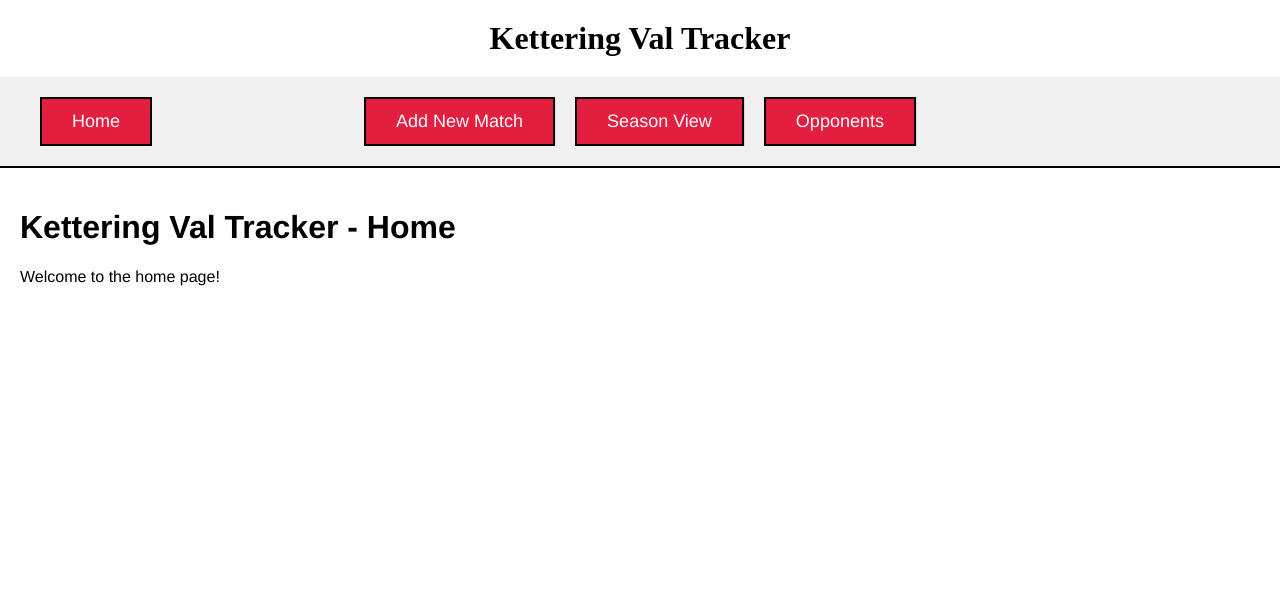
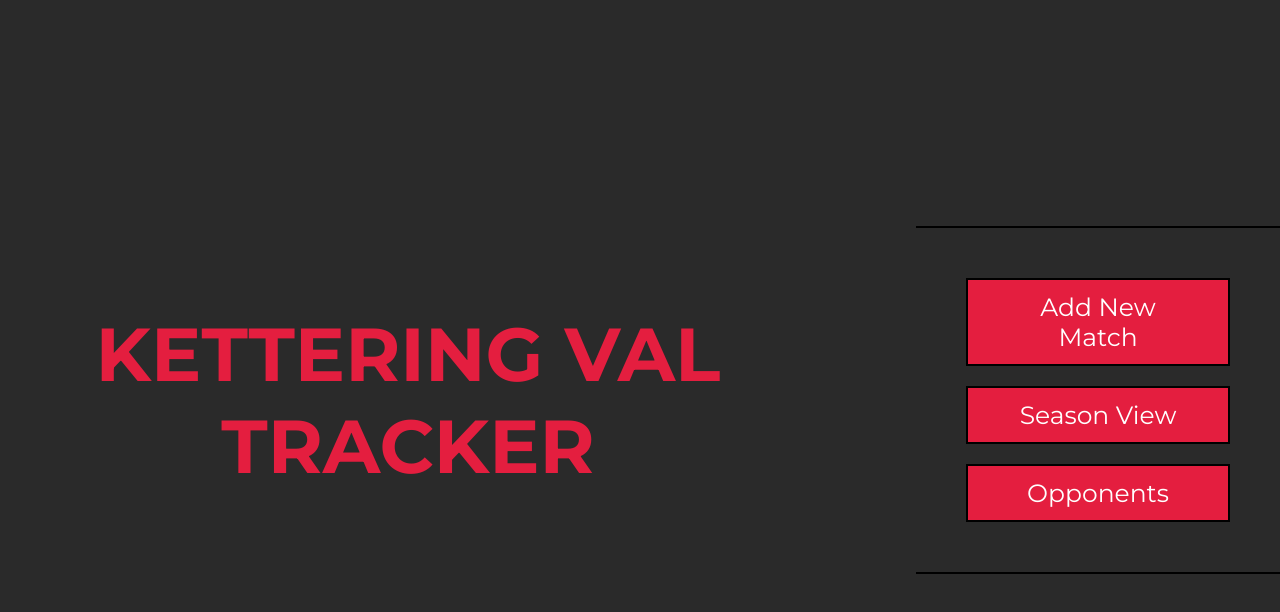
Before and after one commit to Mat3r-the-Greater/ValStats, a Vue app in the folder ValStatsVue/ValStatsVue/: page / in a window 1280 px wide. Shown: the top 612 px of the page. Built offline with nearby package versions, Linux system fonts and the light colour scheme.

Commit message:
Created Home Page

```diff
--- a/ValStatsVue/ValStatsVue/index.html
+++ b/ValStatsVue/ValStatsVue/index.html
@@ -1,11 +1,16 @@
 <!DOCTYPE html>
 <html lang="">
-  <head>
+<head>
     <meta charset="UTF-8">
-    <link rel="icon" href="/favicon.ico">
+    <link rel="icon" href="/KetteringLogo.ico">
     <meta name="viewport" content="width=device-width, initial-scale=1.0">
-    <title>Vite App</title>
-  </head>
+    <title>Kettering Val Tracker</title>
+
+    <link rel="preconnect" href="https://fonts.googleapis.com">
+    <link rel="preconnect" href="https://fonts.gstatic.com" crossorigin>
+    <link href="https://fonts.googleapis.com/css2?family=Montserrat:wght@400;600;700;800&display=swap" rel="stylesheet">
+
+</head>
   <body>
     <div id="app"></div>
     <script type="module" src="/src/main.js"></script>
--- a/ValStatsVue/ValStatsVue/src/App.vue
+++ b/ValStatsVue/ValStatsVue/src/App.vue
@@ -1,6 +1,6 @@
 <template>
     <div id="app">
-        <Directory />
+        <Directory v-if="$route.name !== 'Home'" />
         <router-view />
     </div>
 </template>
@@ -20,9 +20,12 @@
     body {
         margin: 0;
         padding: 0;
+        background-color: #2a2a2a;
     }
 
     #app {
-        font-family: Avenir, Helvetica, Arial, sans-serif;
+        font-family: 'Montserrat', sans-serif;
+        color: white;
+        min-height: 100vh;
     }
 </style>
--- a/ValStatsVue/ValStatsVue/src/components/Directory.vue
+++ b/ValStatsVue/ValStatsVue/src/components/Directory.vue
@@ -27,13 +27,16 @@
     .title {
         text-align: center;
         margin: 20px 0;
-        font-size: 32px;
-        font-family: serif;
+        font-size: 50px;
+        font-family: 'Montserrat', sans-serif;
+        font-weight: 700;
+        color: #e41e3f;
     }
 
     .nav-container {
-        background-color: #f0f0f0;
+        background-color: #2a2a2a;
         border-bottom: 2px solid #000;
+        border-top: 2px solid #000;
         padding: 20px;
     }
 
--- a/ValStatsVue/ValStatsVue/src/pages/Home.vue
+++ b/ValStatsVue/ValStatsVue/src/pages/Home.vue
@@ -1,18 +1,82 @@
 <template>
-    <div class="home">
-        <h1>Kettering Val Tracker - Home</h1>
-        <p>Welcome to the home page!</p>
+    <div>
+        <nav class="homePage">
+            <h1 class="title">Kettering Val Tracker</h1>
+            <nav class="nav-container">
+                <div class="nav-content">
+                    <div class="nav-center">
+                        <div><router-link to="/add-match" class="nav-button">Add New Match</router-link></div>
+                        <div><router-link to="/season-view" class="nav-button">Season View</router-link></div>
+                        <div><router-link to="/opponents" class="nav-button">Opponents</router-link></div>
+                    </div>
+                </div>
+            </nav>
+        </nav>
     </div>
 </template>
 
 <script>
-export default {
-  name: 'Home'
-}
+    export default {
+        name: 'Navigation'
+    }
 </script>
 
 <style scoped>
-    .home {
-        padding: 20px;
+    .homePage{
+        display:flex;
+        justify-content: center;
+        align-items: center;
+        min-height: 100vh;
     }
+
+    .title {
+        text-align: center;
+        margin: 20px 0;
+        font-size: 75px;
+        font-family: 'Montserrat', sans-serif;
+        font-weight: 700;
+        color: #e41e3f;
+        text-transform: uppercase;
+        padding-right: 100px;
+    }
+
+    .nav-container {
+        border-bottom: 2px solid #000;
+        border-top: 2px solid #000;
+        padding: 50px;
+        vertical-align: middle;
+    }
+
+    .nav-content {
+        display: flex;
+        justify-content: center;
+        align-items: center;
+        vertical-align: middle;
+        max-width: 1200px;
+        margin: 0 auto;
+    }
+
+    .nav-center {
+        display: flex;
+        flex-direction: column;
+        gap: 20px;
+        align-content:center;
+    }
+
+    .nav-button {
+        background-color: #e41e3f;
+        color: white;
+        padding: 12px 30px;
+        text-decoration: none;
+        font-size: 25px;
+        border: 2px solid #000;
+        display: inline-block;
+        transition: background-color 0.3s;
+        text-align: center;
+        min-width: 200px
+    }
+
+        .nav-button:hover {
+            background-color: #c41830;
+        }
 </style>
```
Also changed, not shown: 1 other file (tests, documents, lock files or other folders).
